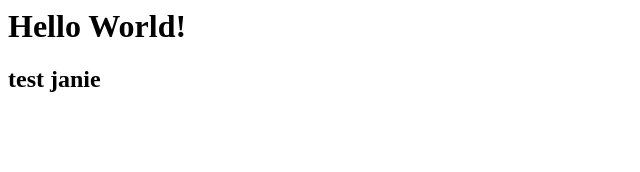
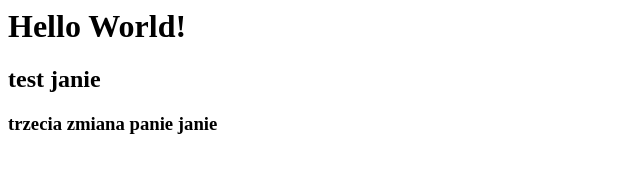
Before and after one commit to PabloBerry44/restaurant, a plain HTML site: page index.html in a window 1280 px wide. Shown: the whole page, without its empty margins (0-640 px from the left). Drawn offline with Linux system fonts and the light colour scheme.

Commit message:
Update index.html

```diff
--- a/index.html
+++ b/index.html
@@ -1,3 +1,5 @@
 <h1>Hello World!</h1>
 
 <h2>test janie</h2>
+
+<h3>trzecia zmiana panie janie</h3>
```
